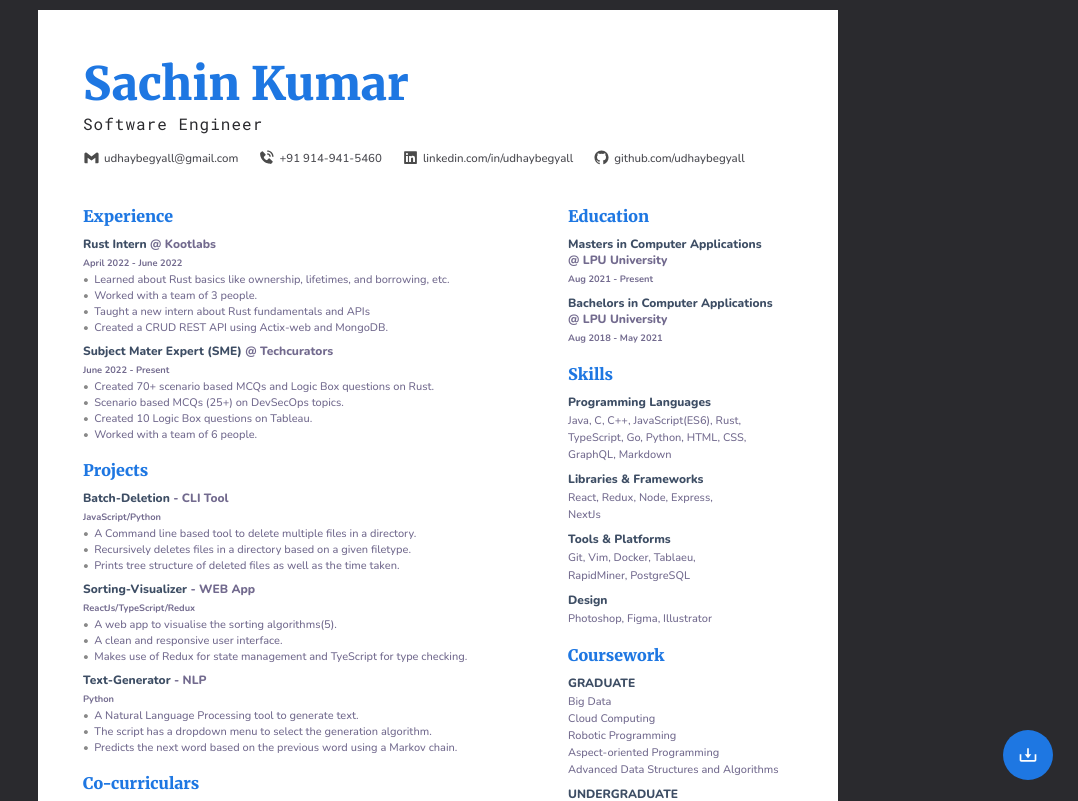
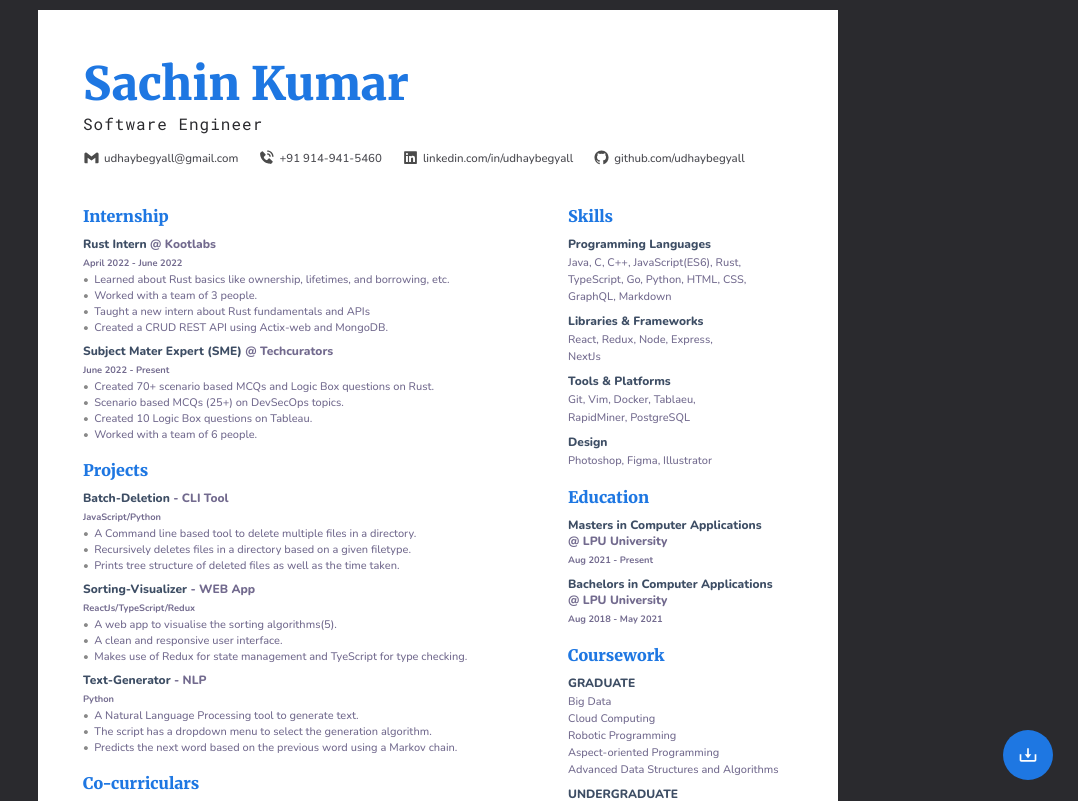
Before and after one commit to tempode/resume-react, a React (Vite) app: page / in a window 1280 px wide. Shown: the top 801 px of the page, without its empty margins (202-1280 px from the left). Built offline with nearby package versions, Linux system fonts and the light colour scheme.

Commit message:
Changed order and Added Internship

```diff
--- a/src/components/indi-components/main/Expirence.tsx
+++ b/src/components/indi-components/main/Expirence.tsx
@@ -8,7 +8,7 @@ import { exprience } from '../../../utils/data';
 const Exprience = () => {
     return (
         <div>
-            <Title title="Experience" />
+            <Title title="Internship" />
             {exprience.map((exprience, index) => {
                 return (
                     <div key={index}>
--- a/src/components/right.tsx
+++ b/src/components/right.tsx
@@ -5,8 +5,8 @@ import Education from "./indi-components/main/education";
 const Right = () => {
     return (
         <div className="right-section">
+            <Skills />
             <Education />
-            <Skills />
             <Coursework />
         </div>
     )
```
